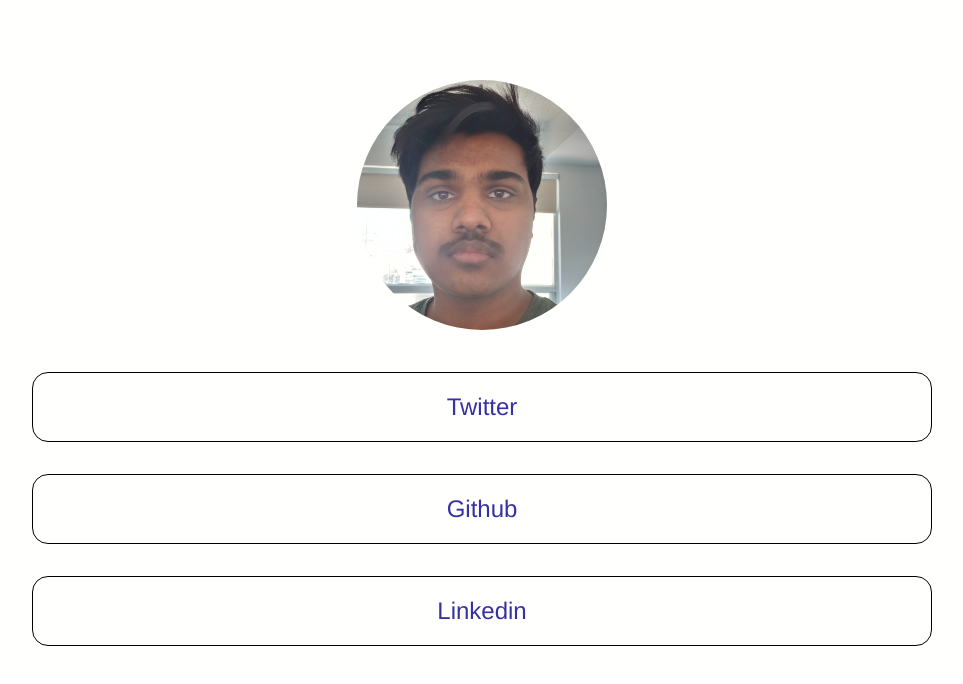
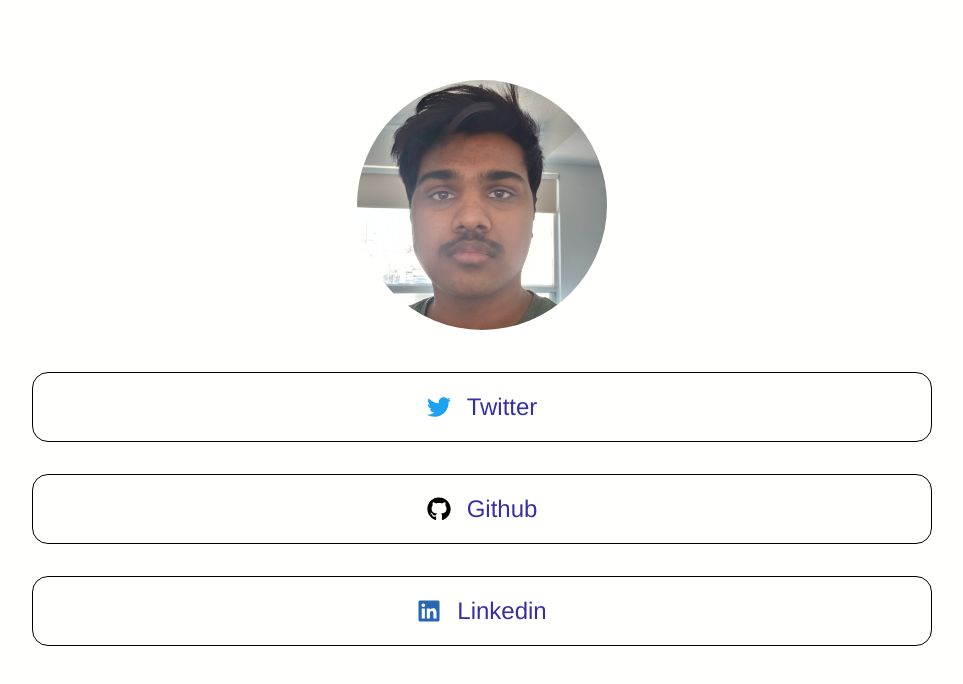
Before and after one commit to srirajbura16/srirajbura.com, a Next.js app: page /links in a window 1280 px wide. Shown: the top 684 px of the page, without its empty margins (158-1121 px from the left). Built offline with nearby package versions, Linux system fonts and the light colour scheme.

Commit message:
added social icons

```diff
--- a/pages/links.js
+++ b/pages/links.js
@@ -2,11 +2,11 @@
 import styles from '../styles/Links.module.css';
 import Link from 'next/link';
 import Image from 'next/image';
+import { FaLinkedin, FaGithub, FaTwitter } from 'react-icons/fa';
 
 export default function Links() {
   return (
     <div className={styles.container}>
-      <div className={styles.center}>
       <div className={styles.profile_pic}>
         <Image
           src="/images/me.jpg"
@@ -17,14 +17,22 @@
         />
       </div>
       <div className={styles.links}>
+        <div className={styles.link}>
+          <FaTwitter className={`${styles.social_icon} ${styles.twitter}`} />
           <Link href="">
-            <a className={styles.link}>Twitter</a>
+            <a>Twitter</a>
           </Link>
+        </div>
+        <div className={styles.link}>
+          <FaGithub className={`${styles.social_icon} ${styles.github}`} />
           <Link href="">
-            <a className={styles.link}>Github</a>
+            <a>Github</a>
           </Link>
+        </div>
+        <div className={styles.link}>
+          <FaLinkedin className={`${styles.social_icon} ${styles.linkedin}`} />
           <Link href="">
-            <a className={styles.link}>Linkedin</a>
+            <a>Linkedin</a>
           </Link>
         </div>
       </div>
--- a/styles/Links.module.css
+++ b/styles/Links.module.css
@@ -4,9 +4,6 @@
   font-size: 1.5rem;
 }
 
-.center {
-  margin: 0 auto;
-}
 .profile_pic {
   max-width: 100%;
   max-height: 100%;
@@ -25,10 +22,27 @@
 
 .link {
   width: 100%;
-  text-align: center;
   padding: 1rem;
   max-width: 90%;
   border: 1px black solid;
   border-radius: 1rem;
   margin-top: 2rem;
+
+  display: flex;
+  justify-content: center;
+  align-items: center;
 }
+
+.social_icon {
+  margin-right: 1rem;
+}
+
+.twitter {
+  color: var(--icon-twitter);
+}
+.github {
+  color: var(--icon-github);
+}
+.linkedin {
+  color: var(--icon-linkedin);
+}
--- a/styles/globals.css
+++ b/styles/globals.css
@@ -10,6 +10,7 @@
 
   --icon-github: black;
   --icon-linkedin: rgb(40, 103, 178);
+  --icon-twitter: rgb(29, 161, 242);
 }
 
 /* background-color: var(--button-background);
@@ -37,7 +38,6 @@
   font-family: 'Helvetica', 'Arial', sans-serif;
   /* font-family: 'Roboto Mono', monospace; */
   background-color: var(--background-color);
-  color: var(--paragraph-color);
   line-height: 1.5;
   color: var(--paragraph-color);
 }
```
Also changed, not shown: components/Contact.js (+0 -11 lines). Lines whose indentation alone changed are shown as unchanged.
